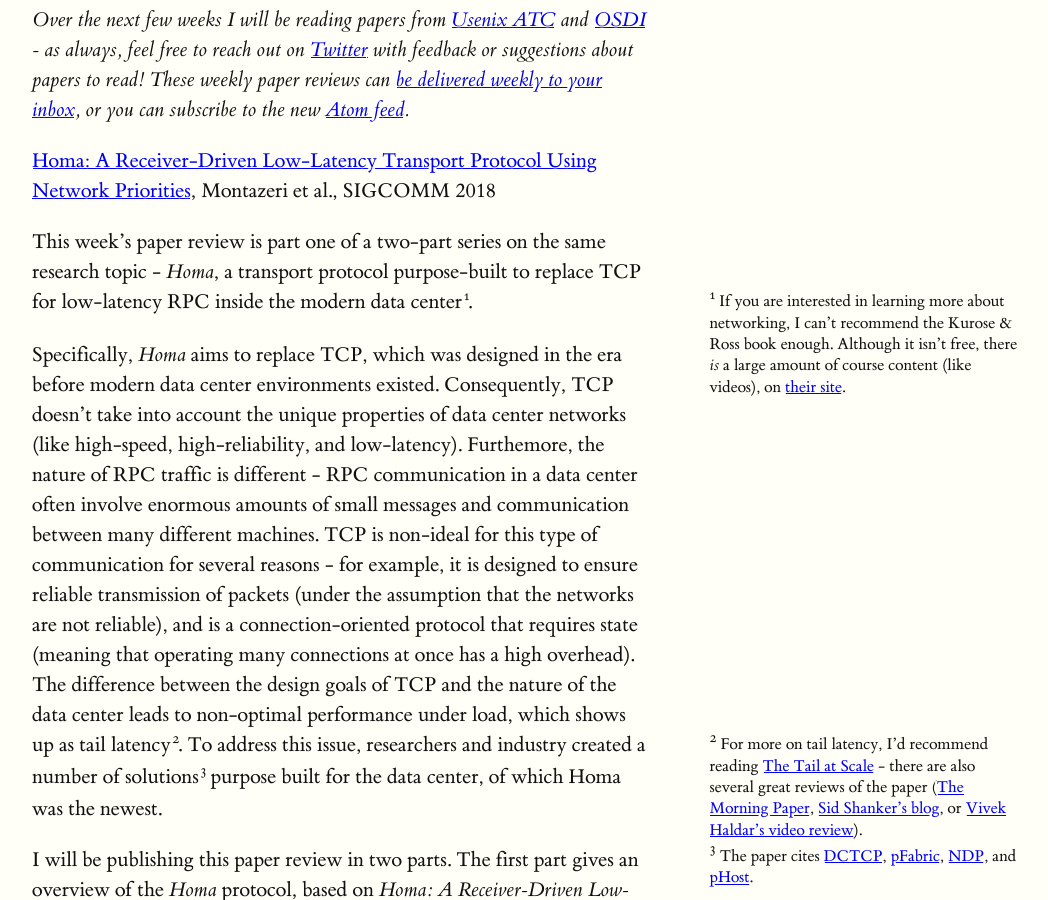
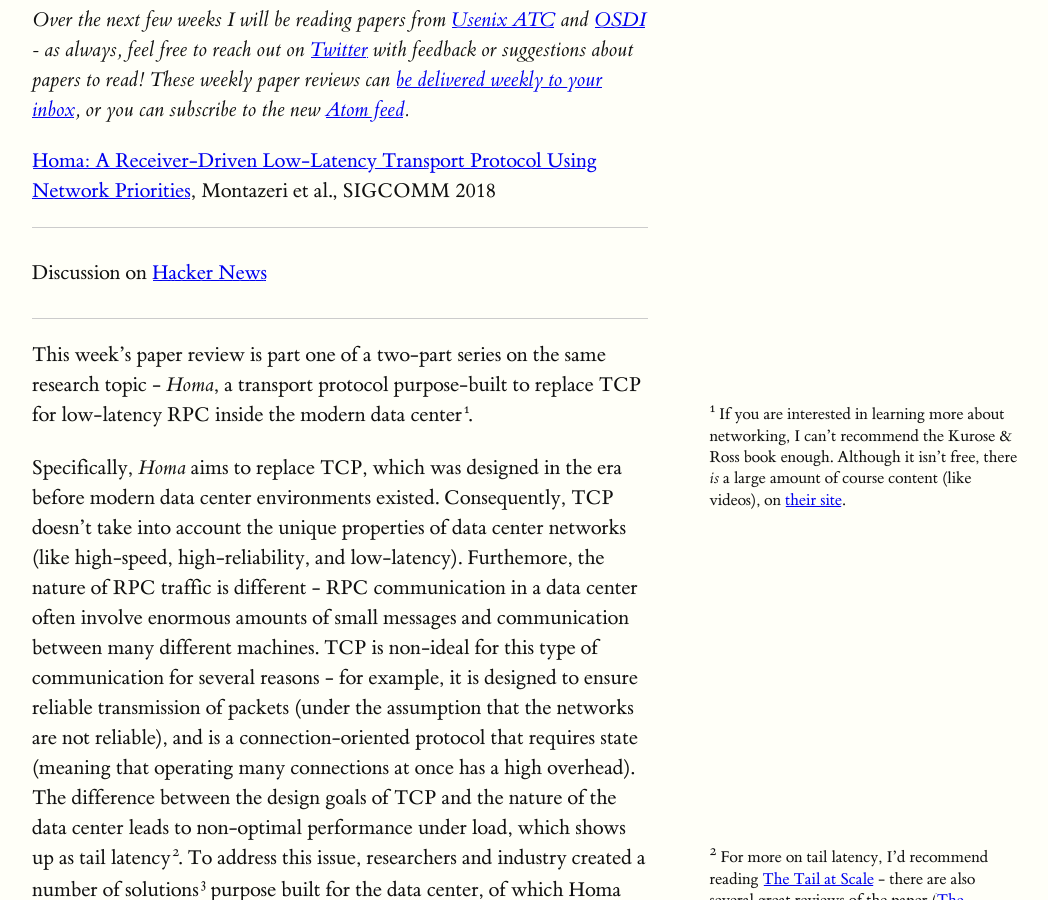
Before and after one commit to mlerner/mlerner.github.io, a Jekyll site: the page built from _posts/2021-08-15-a-linux-kernel-implementation-of-the-homa-transport-protocol.md, in a window 1280 px wide and 900 px high, scrolled down 476 px. Shown: the whole window, without its empty margins (128-1176 px from the left). Built offline with Jekyll 4.4.1, drawn with Linux system fonts in a browser that asks for light colours.

Commit message:
Add HN discussion link

```diff
--- a/_posts/2021-08-15-a-linux-kernel-implementation-of-the-homa-transport-protocol.md
+++ b/_posts/2021-08-15-a-linux-kernel-implementation-of-the-homa-transport-protocol.md
@@ -6,6 +6,8 @@ categories:
 _Over the next few weeks I will be reading papers from [Usenix ATC](https://www.usenix.org/conference/atc21) and [OSDI](https://www.usenix.org/conference/osdi21) - as always, feel free to reach out on [Twitter](https://twitter.com/micahlerner) with feedback or suggestions about papers to read! These weekly paper reviews can [be delivered weekly to your inbox](https://tinyletter.com/micahlerner/), or you can subscribe to the new [Atom feed](https://www.micahlerner.com/feed.xml)._
 
 [Homa: A Receiver-Driven Low-Latency Transport Protocol Using Network Priorities](https://people.csail.mit.edu/alizadeh/papers/homa-sigcomm18.pdf), Montazeri et al., SIGCOMM 2018
+
+{% discussion 'https://news.ycombinator.com/item?id=28204808' %}
 
 This week's paper review is part one of a two-part series on the same research topic - _Homa_, a transport protocol purpose-built to replace TCP for low-latency RPC inside the modern data center{% sidenote 'kurose' "If you are interested in learning more about networking, I can't recommend the Kurose & Ross book enough. Although it isn't free, there _is_ a large amount of course content (like videos), on [their site](https://gaia.cs.umass.edu/kurose_ross/online_lectures.htm)."%}.
 
```
